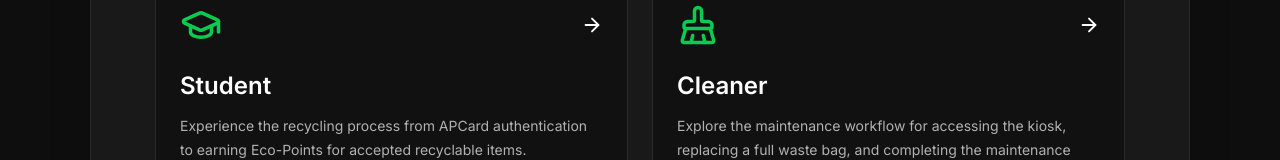
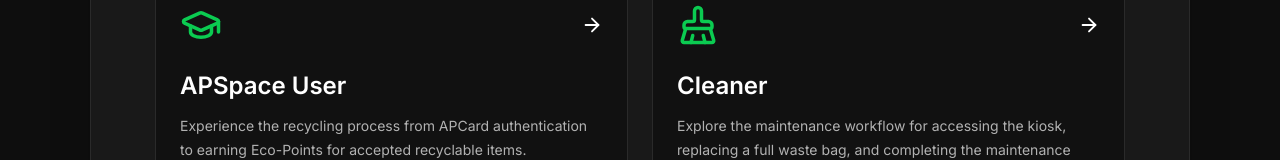
Before and after one commit to sevenpluseight/apu_gci_apsmartwaste, a Next.js app: page /kiosk in a window 1280 px wide. Shown: the part 364-524 px from the top of the page. Built offline with nearby package versions, Linux system fonts and the light colour scheme.

Commit message:
Update "Student" to "APSpace User" for consistency in KioskPage and adjust description in StudentVerifyingPage

```diff
--- a/src/app/kiosk/page.tsx
+++ b/src/app/kiosk/page.tsx
@@ -47,7 +47,7 @@ export default function KioskPage() {
             />
           </div>
 
-          <h2 className="mt-6 text-2xl font-semibold text-white">Student</h2>
+          <h2 className="mt-6 text-2xl font-semibold text-white">APSpace User</h2>
 
           <p className="mt-3 text-sm leading-6 text-[#B2B2B2]">
             Experience the recycling process from APCard authentication to
--- a/src/app/kiosk/student/verifying/page.tsx
+++ b/src/app/kiosk/student/verifying/page.tsx
@@ -14,7 +14,7 @@ const steps = [
   },
   {
     label: "Getting Your Information",
-    description: "Retrieving your student information...",
+    description: "Retrieving your user information...",
     icon: UserRound,
   },
   {
```
